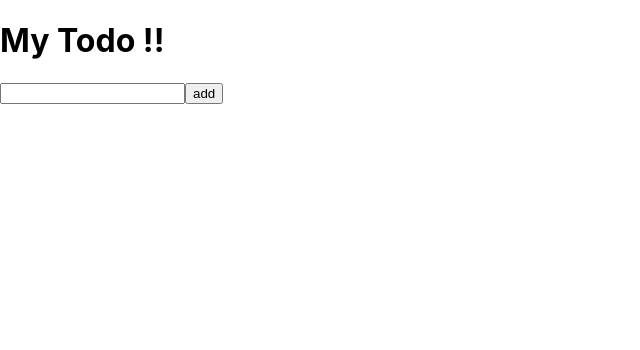
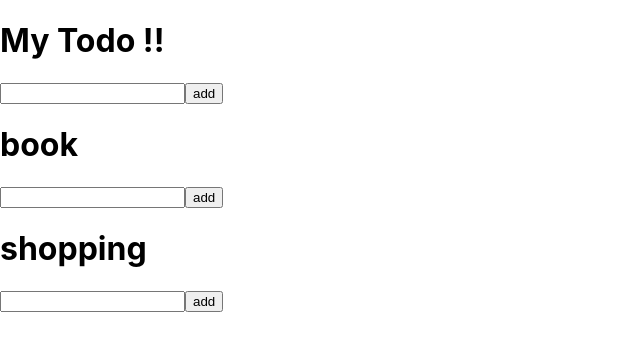
Before and after one commit to Firstkris/react-day3-state-pavitpim-fork, a React (Create React App) app: page / in a window 1280 px wide. Shown: the top 350 px of the page, without its empty margins (0-640 px from the left). Built offline with nearby package versions, Linux system fonts and the light colour scheme.

Commit message:
refactor:contentList

```diff
--- a/src/App.js
+++ b/src/App.js
@@ -1,11 +1,14 @@
 // NodeModules
 import React from 'react';
 import TodoContent from './components/TodoContent';
+import ListContent from './components/list/ListContent';
 
 function App() {
   return (
     <div>
       <TodoContent />
+      <ListContent name='book' />
+      <ListContent name='shopping' />
     </div>
   );
 }
--- /dev/null
+++ b/src/components/list/AddItem.jsx
@@ -0,0 +1,22 @@
+import React from 'react';
+
+function AddItem(props) {
+  const [item, setItem] = React.useState('');
+
+  const handleChangeItem = (event) => {
+    setItem(event.target.value);
+  };
+
+  const handleAddItem = () => {
+    props.onAdd(item);
+    setItem('');
+  };
+  return (
+    <>
+      <input value={item} onChange={handleChangeItem} />
+      <button onClick={handleAddItem}>add</button>
+    </>
+  );
+}
+
+export default AddItem;
--- /dev/null
+++ b/src/components/list/Header.jsx
@@ -0,0 +1,7 @@
+import React from 'react';
+
+function Header(props) {
+  return <h1>{props.name}</h1>;
+}
+
+export default Header;
--- /dev/null
+++ b/src/components/list/ListContent.jsx
@@ -0,0 +1,43 @@
+import React from 'react';
+import { nanoid } from 'nanoid';
+import AddItem from './AddItem';
+import Header from './Header';
+
+function ListContent(props) {
+  const [list, setList] = React.useState([]);
+
+  const handleAddNewItem = (newItem) => {
+    let newItemObj = {
+      id: nanoid(),
+      item: newItem,
+    };
+
+    setList((list) => [...list, newItemObj]);
+  };
+
+  // 3. handle delete
+  const handleDeleteItem = (id) => {
+    const newList = list.filter((itemObj) => itemObj.id !== id);
+    setList(newList);
+  };
+
+  // 4. handle Edit
+  const handleEditItem = (itemId, updateItemObj) => {
+    const foundIndex = list.findIndex((itemObj) => itemObj.id === itemId);
+    if (foundIndex !== -1) {
+      const newList = [...list];
+      newList[foundIndex] = updateItemObj;
+      setList(newList);
+    }
+  };
+
+  return (
+    <div>
+      <Header name={props.name} />
+      <AddItem onAdd={handleAddNewItem} />
+      {/* <List/> */}
+    </div>
+  );
+}
+
+export default ListContent;
```
Also changed, not shown: src/components/list/ListItem.jsx (added, +7 -0 lines), src/components/list/List.jsx (added).
